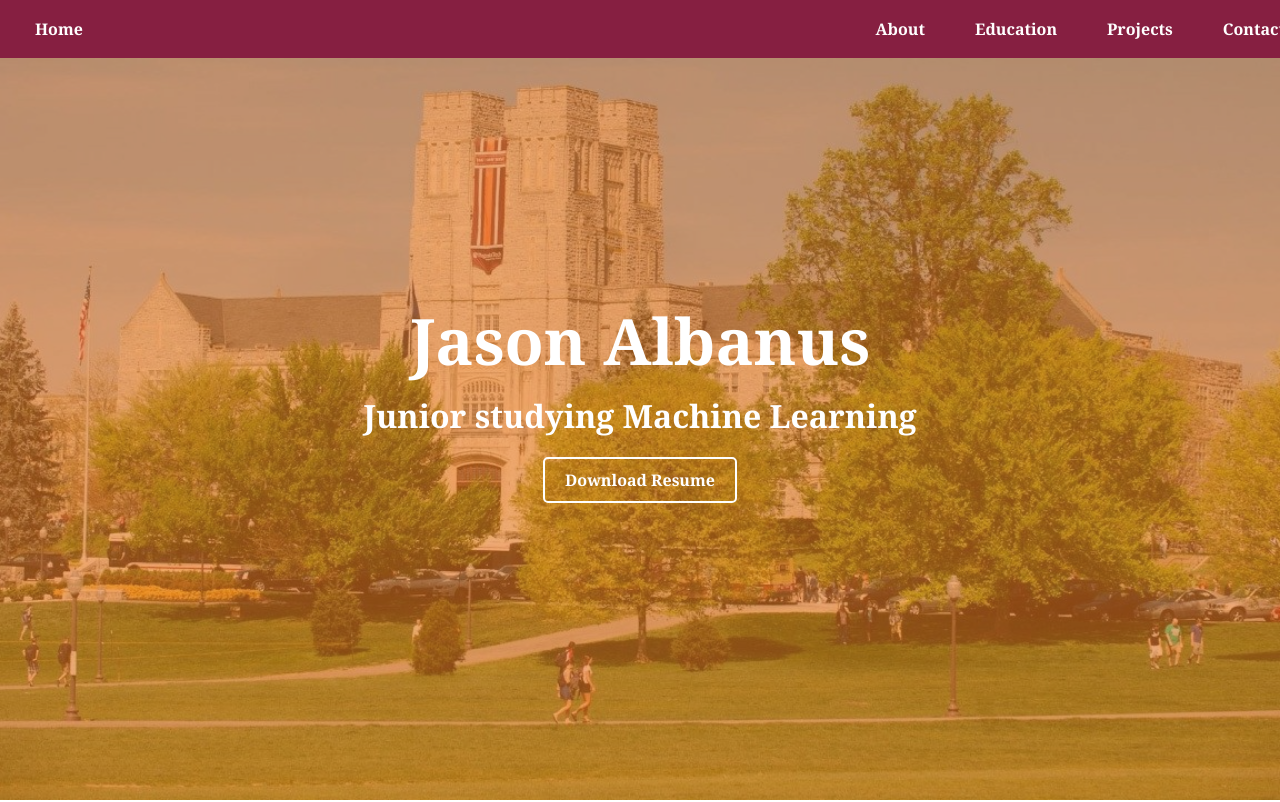
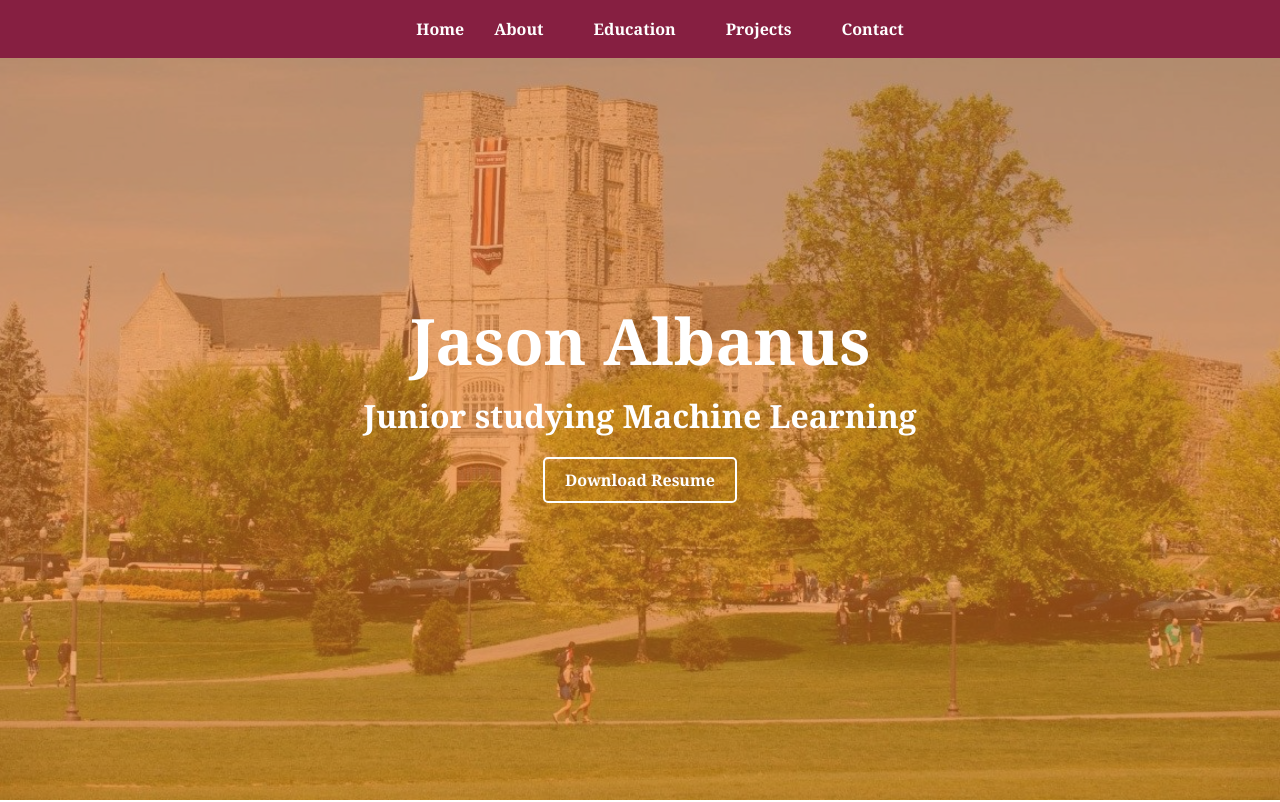
Before and after one commit to JasonAlbanus/JasonAlbanus.github.io, a plain HTML site: page index.html in a window 1280 px wide. Shown: the top 802 px of the page. Drawn offline with Linux system fonts and the light colour scheme.

Commit message:
fixed centering

```diff
--- a/index.html
+++ b/index.html
@@ -24,7 +24,7 @@
       padding: 10px 20px;
       display: flex;
       align-items: center;
-      justify-content: space-between;
+      justify-content: center;
       z-index: 100;
     }
     .navbar a {
@@ -34,8 +34,6 @@
       padding: 8px 15px;
       border-radius: 5px;
       transition: background 0.3s ease;
-      display: flex;
-      align-items: center;
     }
     .navbar a:hover {
       background: rgba(255, 255, 255, 0.2);
```
